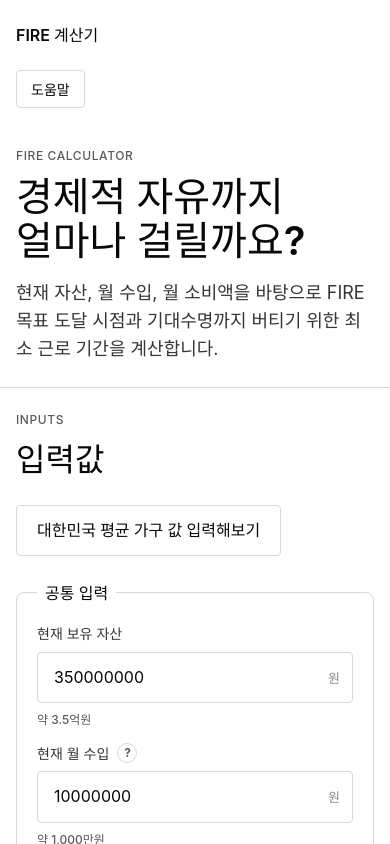
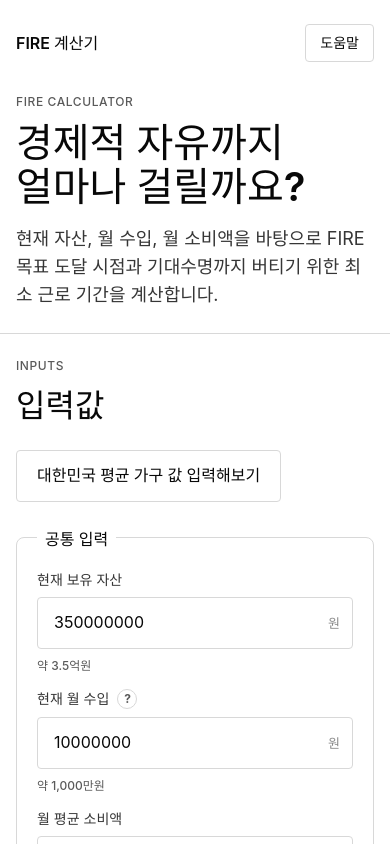
Before and after one commit to heojay/fire-calculator, a React (Vite) app: page / in a window 390 px wide. Shown: the top 844 px of the page. Built offline with nearby package versions, Linux system fonts and the light colour scheme.

Commit message:
도움말 버튼 탑바 정렬 수정
모바일에서도 상단 탑바가 가로 정렬을 유지하도록 수정했다.

도움말 버튼이 오른쪽 상단에 남도록 반응형 스타일을 조정했다.

```diff
--- a/src/styles.css
+++ b/src/styles.css
@@ -1098,15 +1098,21 @@ td {
     padding: 24px 16px;
   }
 
-  .top-nav,
   .chart-heading,
   .results-heading {
     align-items: stretch;
     flex-direction: column;
   }
 
+  .top-nav {
+    align-items: center;
+    flex-direction: row;
+    gap: 12px;
+    margin-bottom: 32px;
+  }
+
   .help-button {
-    width: fit-content;
+    flex: 0 0 auto;
   }
 
   .results-controls {
```
